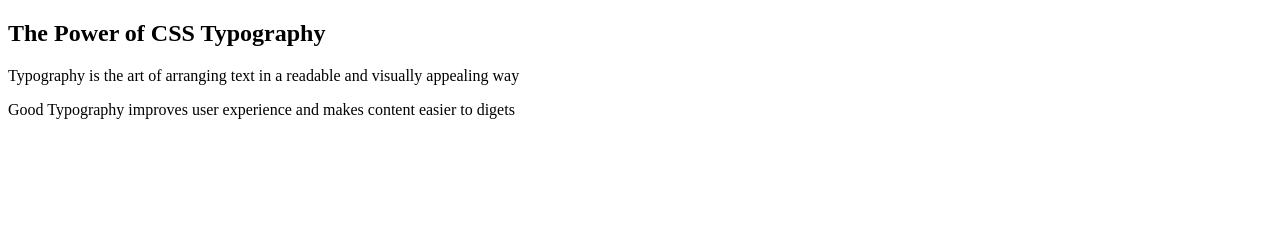
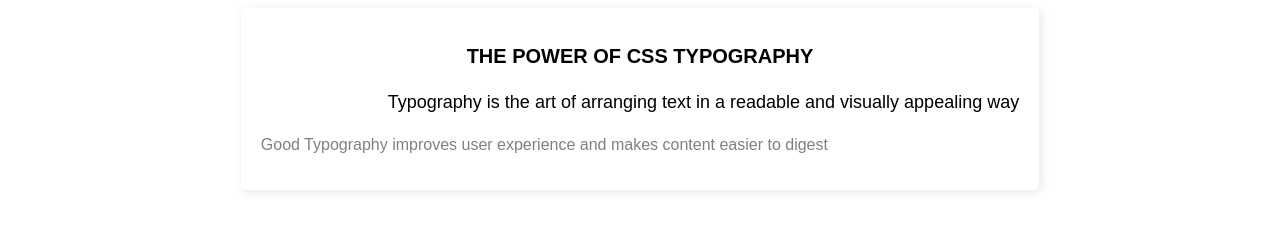
Before and after one commit to finnensley/styledtypoghraphy, a plain HTML site: page index.html in a window 1280 px wide. Drawn offline with Linux system fonts and the light colour scheme.

Commit message:
content added to styles.css

```diff
--- a/index.html
+++ b/index.html
@@ -13,7 +13,7 @@
     <article class="blog-post">
         <h2 class="heading">The Power of CSS Typography</h2>
             <p class="intro">Typography is the art of arranging text in a readable and visually appealing way</p>
-            <p class="content">Good Typography improves user experience and makes content easier to digets</p>
+            <p class="content">Good Typography improves user experience and makes content easier to digest</p>
     </article>
 </body>
 </html>
--- a/styles.css
+++ b/styles.css
@@ -0,0 +1,33 @@
+body {
+    font-family: "Poppin", sans-serif;
+    background-color: #f4f4f4
+    padding: 20px;
+}
+
+.blog-post {
+    width: 60%;
+    margin: auto;
+    padding: 20px;
+    background-color: white;
+    border-radius: 5px;
+    box-shadow: 2px 2px 10px rgba(0, 0, 0, 0.1);
+}
+
+.blog-post:hover {
+    box-shadow:2px 2px 10px rgba(0, 0, 0, 0.8)
+}
+.heading {
+    text-align: center;
+    font-size: 20px;
+    font-weight:700;
+    text-transform: uppercase;
+}
+.intro {
+    font-size: 18px;
+    line-height: 1.8;
+    text-align: right;
+}
+.content {
+    font-size: 16px;
+    color: gray;
+}
```
